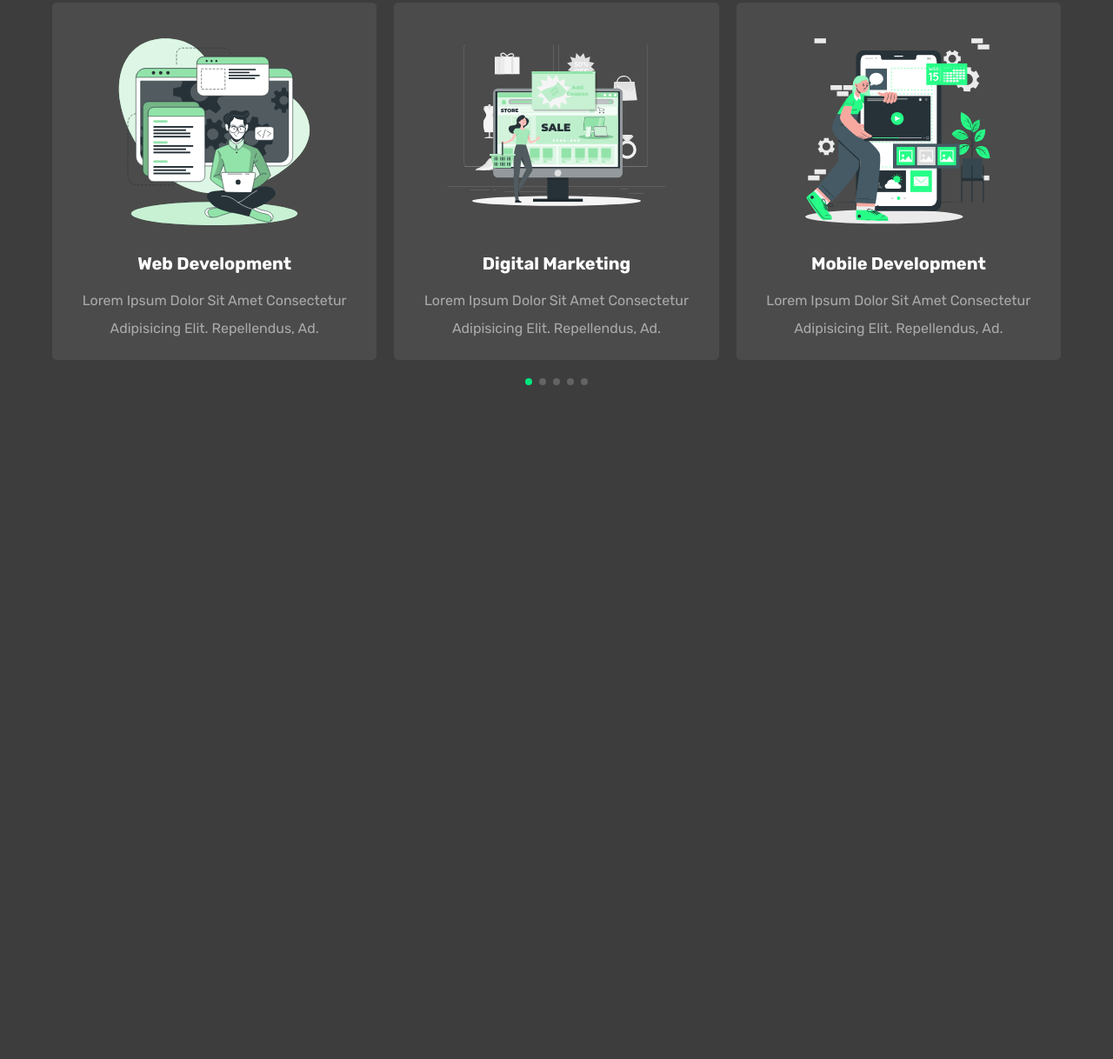
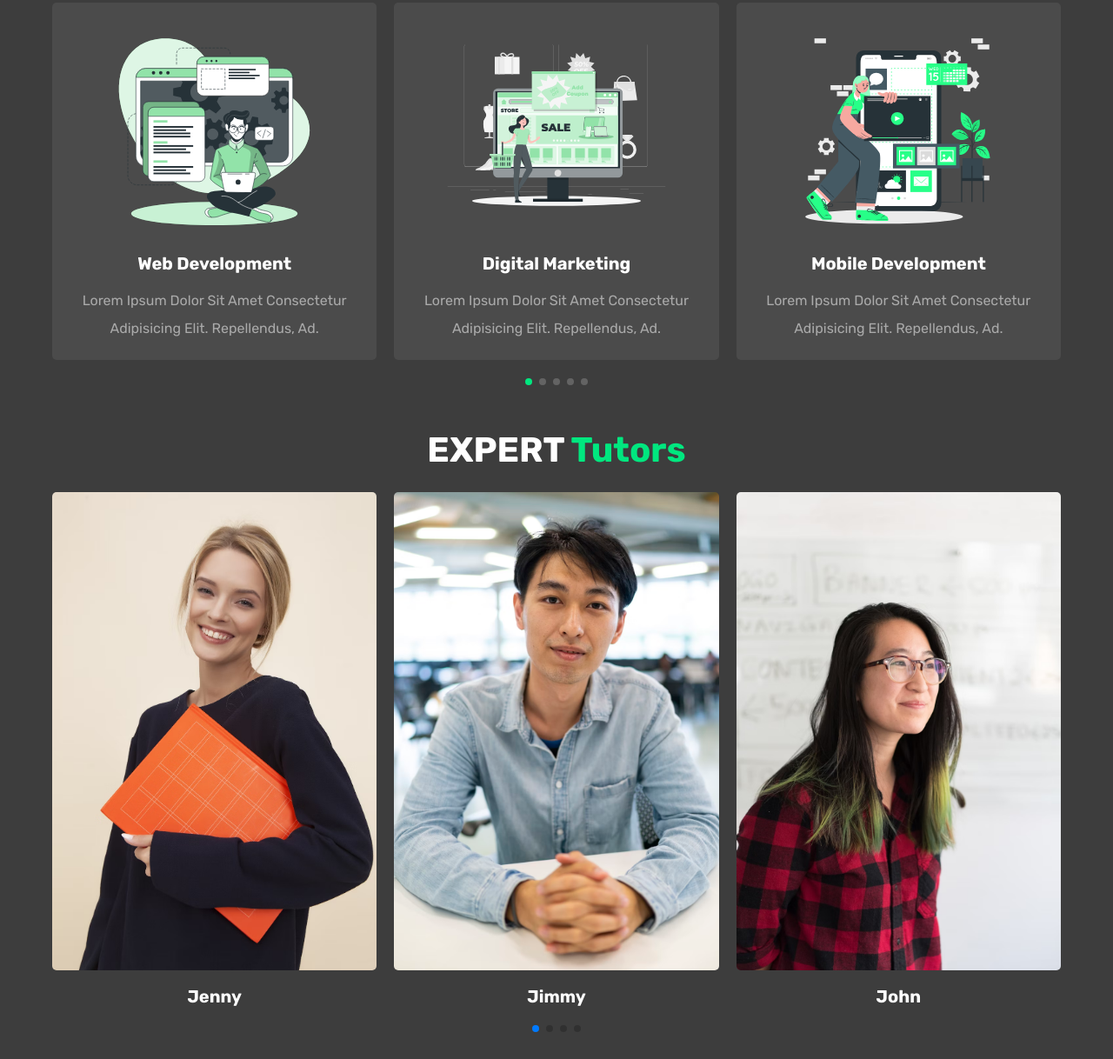
Before and after one commit to SethWDP/Online-Education, a plain HTML site: page index.html in a window 1280 px wide. Shown: the part 1510-2728 px from the top of the page at 87% size. Before the commit the page ends 1984 px from the top, so only its background shows below. Drawn offline with nearby package versions, Linux system fonts and the light colour scheme.

Commit message:
add teacher page

```diff
--- a/index.html
+++ b/index.html
@@ -159,6 +159,56 @@
         <div class="swiper-pagination"></div>
       </div>
     </section>
+
+    <!-- Teacher section -->
+    <section class="teachers" id="teachers">
+      <h1 class="heading">expert <span>tutors</span></h1>
+      <div class="swiper teachers-slider">
+        <div class="swiper-wrapper">
+          <div class="swiper-slide slide">
+            <img src="/assets/tutor1.avif" alt="" />
+            <div class="share">
+              <a href="#" class="fab fa-facebook-f"></a>
+              <a href="#" class="fab fa-twitter"></a>
+              <a href="#" class="fab fa-instagram"></a>
+              <a href="#" class="fab fa-linkedin"></a>
+            </div>
+            <h3>Jenny</h3>
+          </div>
+          <div class="swiper-slide slide">
+            <img src="/assets/tutor2.avif" alt="" />
+            <div class="share">
+              <a href="#" class="fab fa-facebook-f"></a>
+              <a href="#" class="fab fa-twitter"></a>
+              <a href="#" class="fab fa-instagram"></a>
+              <a href="#" class="fab fa-linkedin"></a>
+            </div>
+            <h3>Jimmy</h3>
+          </div>
+          <div class="swiper-slide slide">
+            <img src="/assets/tutor3.avif" alt="" />
+            <div class="share">
+              <a href="#" class="fab fa-facebook-f"></a>
+              <a href="#" class="fab fa-twitter"></a>
+              <a href="#" class="fab fa-instagram"></a>
+              <a href="#" class="fab fa-linkedin"></a>
+            </div>
+            <h3>John</h3>
+          </div>
+          <div class="swiper-slide slide">
+            <img src="/assets/tutor4.avif" alt="" />
+            <div class="share">
+              <a href="#" class="fab fa-facebook-f"></a>
+              <a href="#" class="fab fa-twitter"></a>
+              <a href="#" class="fab fa-instagram"></a>
+              <a href="#" class="fab fa-linkedin"></a>
+            </div>
+            <h3>John</h3>
+          </div>
+        </div>
+        <div class="swiper-pagination"></div>
+      </div>
+    </section>
   </body>
   <!-- Swiper js link -->
 
--- a/index.js
+++ b/index.js
@@ -6,7 +6,7 @@ menuBtn.onclick = () => {
   navbar.classList.toggle("active");
 };
 
-var swiper = new Swiper(".course-slider", {
+var swiper = new Swiper(".course-slider, .teachers-slider", {
   spaceBetween: 20,
   grabCursor: true,
   loop: true,
--- a/style.css
+++ b/style.css
@@ -225,6 +225,49 @@ section {
 .course .swiper-pagination-bullet-active {
   background-color: var(--green);
 }
+
+/* Teacher section */
+.teachers .slide {
+  position: relative;
+  width: 40rem;
+  overflow: hidden;
+  margin-bottom: 4rem;
+}
+.teachers .slide img {
+  height: 55rem;
+  width: 100%;
+  object-fit: cover;
+  border-radius: 0.5rem;
+}
+.teachers .slide h3 {
+  margin-top: 1.5rem;
+  font-size: 2rem;
+  color: var(--white);
+  text-align: center;
+}
+.teachers .slide .share {
+  position: absolute;
+  top: 1rem;
+  left: -10rem;
+}
+.teachers .slide:hover .share {
+  left: 2rem;
+}
+.teachers .slide .share a {
+  display: block;
+  margin-top: 1rem;
+  height: 4.5rem;
+  width: 4.5rem;
+  line-height: 4.5rem;
+  background-color: var(--white);
+  color: var(--black);
+  text-align: center;
+  font-size: 2rem;
+}
+.teachers .slide .share a:hover {
+  background-color: var(--green);
+  color: var(--white);
+}
 /* responsive */
 @media (max-width: 991px) {
   html {
@@ -264,4 +307,7 @@ section {
   html {
     font-size: 50%;
   }
+  .heading {
+    font-size: 3rem;
+  }
 }
```
Also changed, not shown: assets/tutor1.avif (added), assets/tutor2.avif (added), assets/tutor3.avif (added), assets/tutor4.avif (added).
